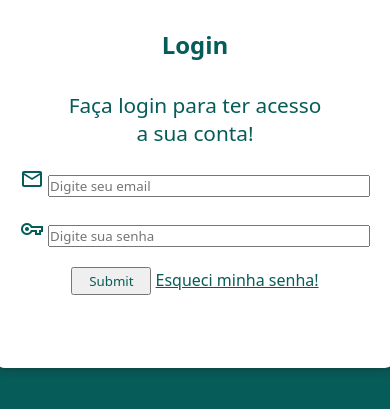
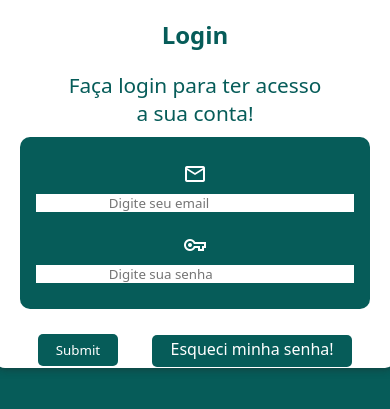
Before and after one commit to AndersonDeAssis/Projeto-Login, a plain HTML site: page index.html in a window 390 px wide. Shown: the part 379-788 px from the top of the page. Drawn offline with nearby package versions, Linux system fonts and the light colour scheme.

Commit message:
finalizado first mobile

```diff
--- a/estilo/style.css
+++ b/estilo/style.css
@@ -5,6 +5,7 @@
     padding: 0px;
     box-sizing: border-box;
     font-family: system-ui, -apple-system, BlinkMacSystemFont, 'Segoe UI', Roboto, Oxygen, Ubuntu, Cantarell, 'Open Sans', 'Helvetica Neue', sans-serif;
+    text-decoration: none;
     color: #065C59;
 }
 
@@ -40,12 +41,12 @@ main{
 }
 
 #formulario{
-    margin-top: 30px;
+    margin-top: 20px;
 }
 
 h1{
     text-align: center;
-    margin-bottom: 30px;
+    margin-bottom: 20px;
 }
 
 p{
@@ -56,13 +57,55 @@ p{
 
 .formularioLogin{
     text-align: center;
+
+}
+.caixaCompartilhadaImputs{
+    width: 350px;
+margin: auto;
+padding: 5px 10px;
+border-radius: 10px;
+background-color: #065C59;
+margin-bottom: 25px;
+}
+
+label > span{
+    color: white;
+    cursor: pointer;
+    margin: 0px 0px;
 }
 
 #caixasLogin{
     margin: 20px 0px;
+    cursor: pointer;
 }
 
 .enviar{
-    padding: 3px;
+    padding: 7px 3px;
     width: 80px;
+    background-color: #065C59;
+    color: #fff;
+    border-radius: 5px;
+    margin-right:30px;
 }
+
+.enviar:hover{
+    background-color: #0a948f;
+}
+
+input{
+    cursor: pointer;
+    border: none;
+}
+
+.minhaSenha{
+    display: inline-block;
+    color: #fff;
+    background-color: #065C59;
+    border-radius: 5px;
+    padding: 3px 3px 7px 3px;
+    width: 200px;
+}
+
+.minhaSenha:hover{
+    background-color: #0a948f;
+}
--- a/index.html
+++ b/index.html
@@ -25,13 +25,15 @@
                     Faça login para ter acesso <br> a sua conta!
                 </p>
                 <form class="formularioLogin" action="arquivo.php" autocomplete="on" method="post">
+                    <div class="caixaCompartilhadaImputs">
                         <div id="caixasLogin">
                             <label for="iemail">
                                 <span class="material-symbols-outlined">
                                     mail
                                 </span>
                             </label>
-                        <input id="iemail" type="email" required placeholder="Digite seu email" maxlength="40" autocomplete="email" size="35">
+                            <input id="iemail" type="email" required placeholder="                     Digite seu email"
+                                maxlength="40" autocomplete="email" size="35">
                         </div>
                         <div id="caixasLogin">
                             <label for="ipass">
@@ -39,10 +41,13 @@
                                     vpn_key
                                 </span>
                             </label>
-                        <input id="ipass" type="password" required placeholder="Digite sua senha" minlength="8" maxlength="20" autocomplete="current-password" size="35">
+                            <input id="ipass" type="password" required
+                                placeholder="                     Digite sua senha" minlength="8" maxlength="20"
+                                autocomplete="current-password" size="35">
+                        </div>
                     </div>
                     <input class="enviar" type="submit">
-                    <a href="#">Esqueci minha senha!</a>
+                    <a class="minhaSenha" href="#">Esqueci minha senha!</a>
                 </form>
 
             </div>
```
Lines whose indentation alone changed are shown as unchanged.
